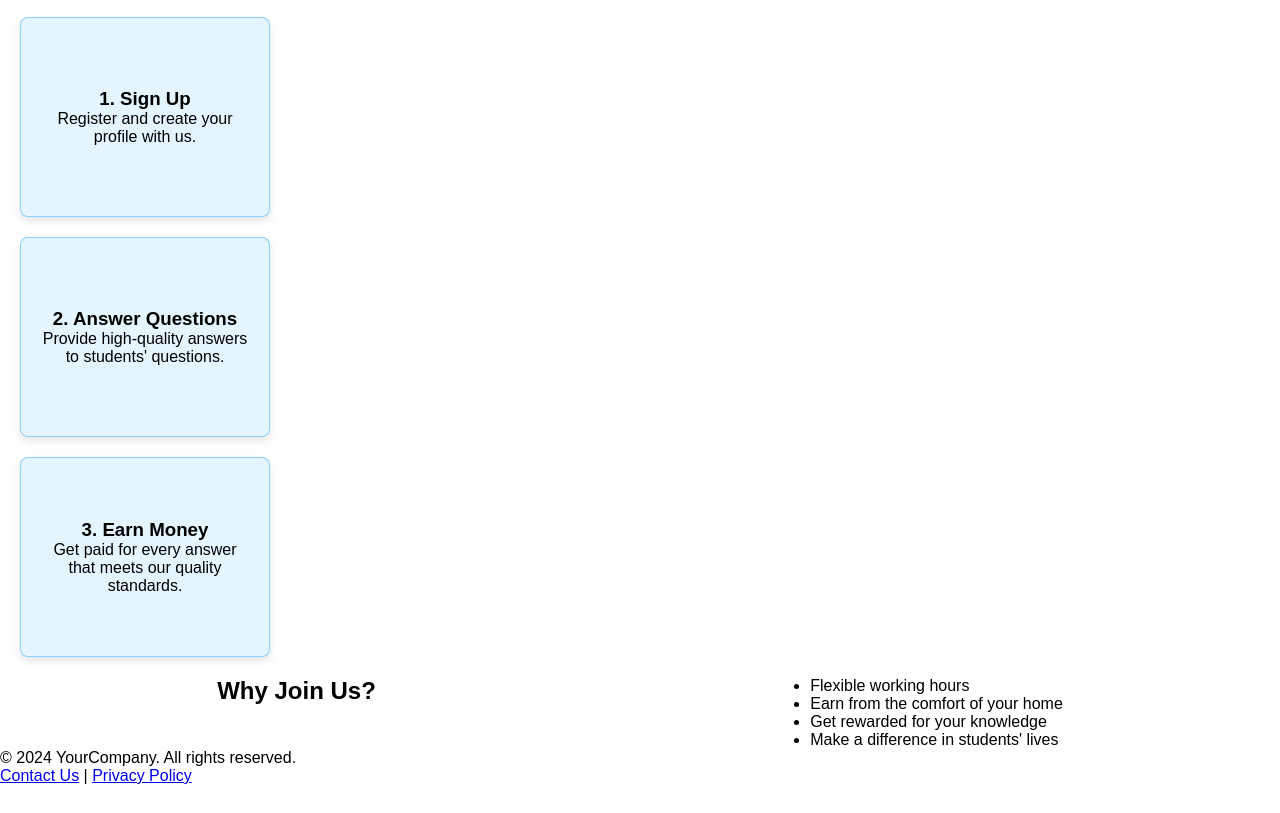
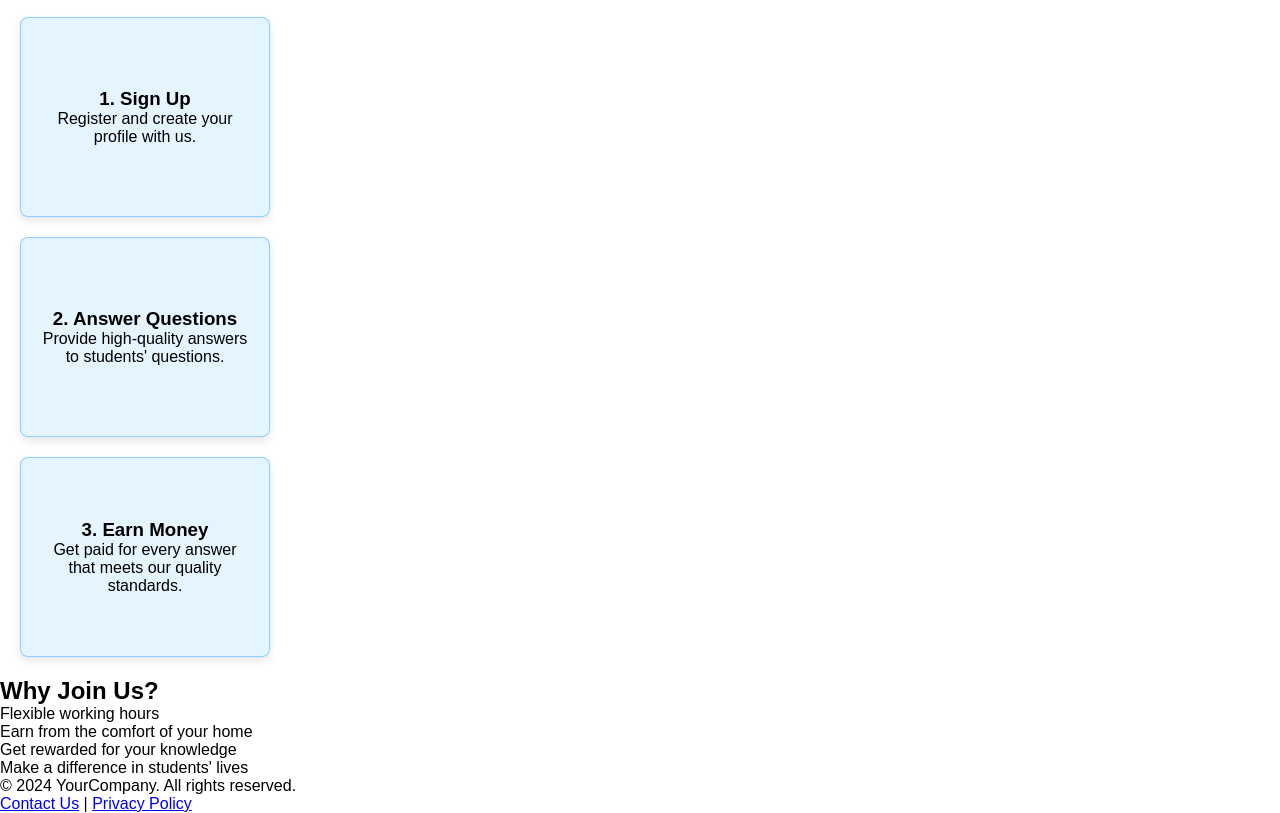
Before and after one commit to vimedha/NextEd, a website: page public/earn.html in a window 1280 px wide. Shown: the part 123-936 px from the top of the page. Before the commit the page ends 908 px from the top, so only its background shows below. Drawn offline with Linux system fonts and the light colour scheme.

Commit message:
changing class names

```diff
--- a/public/earn.html
+++ b/public/earn.html
@@ -39,7 +39,7 @@
     </section>
 
     <!-- Benefits Section -->
-    <section class="benefits">
+    <section class="benefit">
         <h2>Why Join Us?</h2>
         <ul>
             <li>Flexible working hours</li>
```
